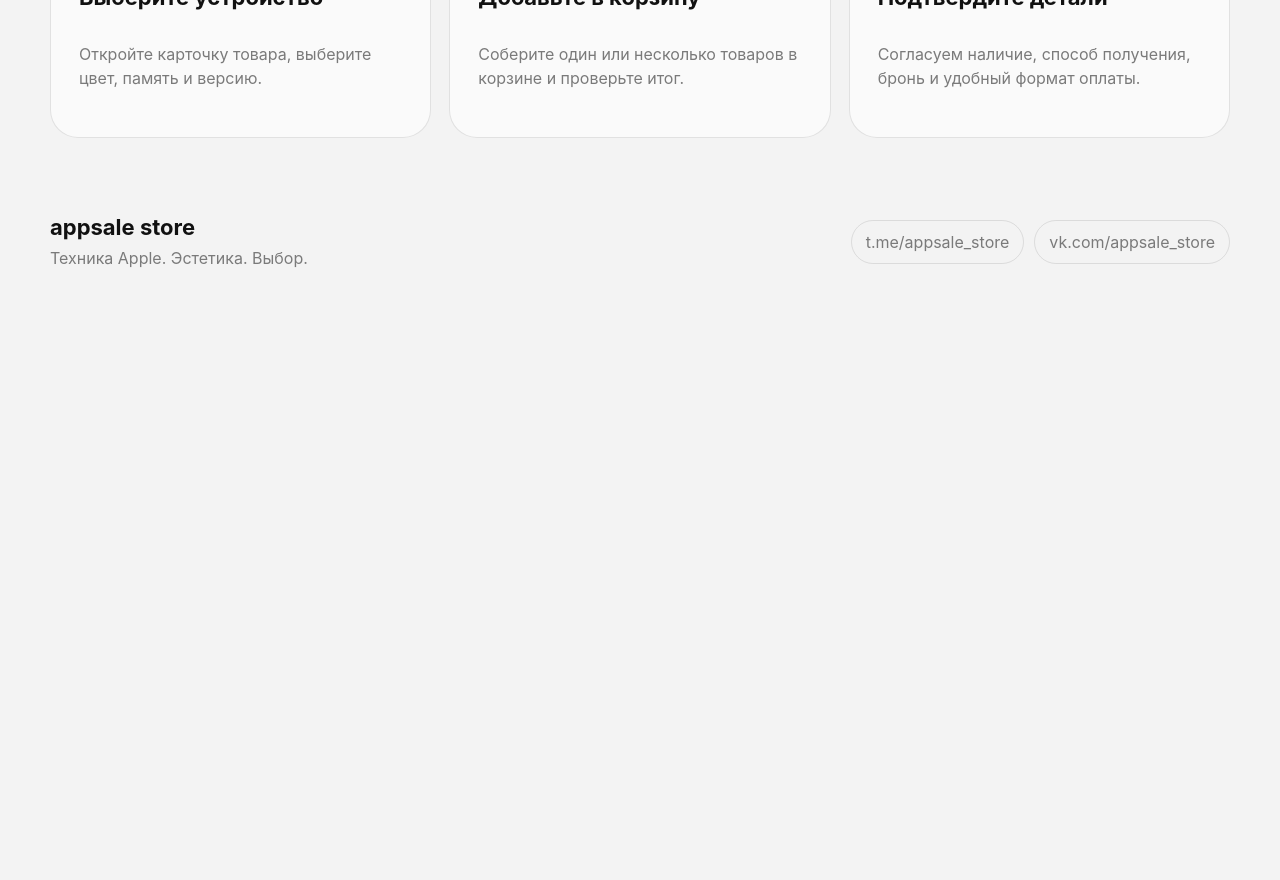
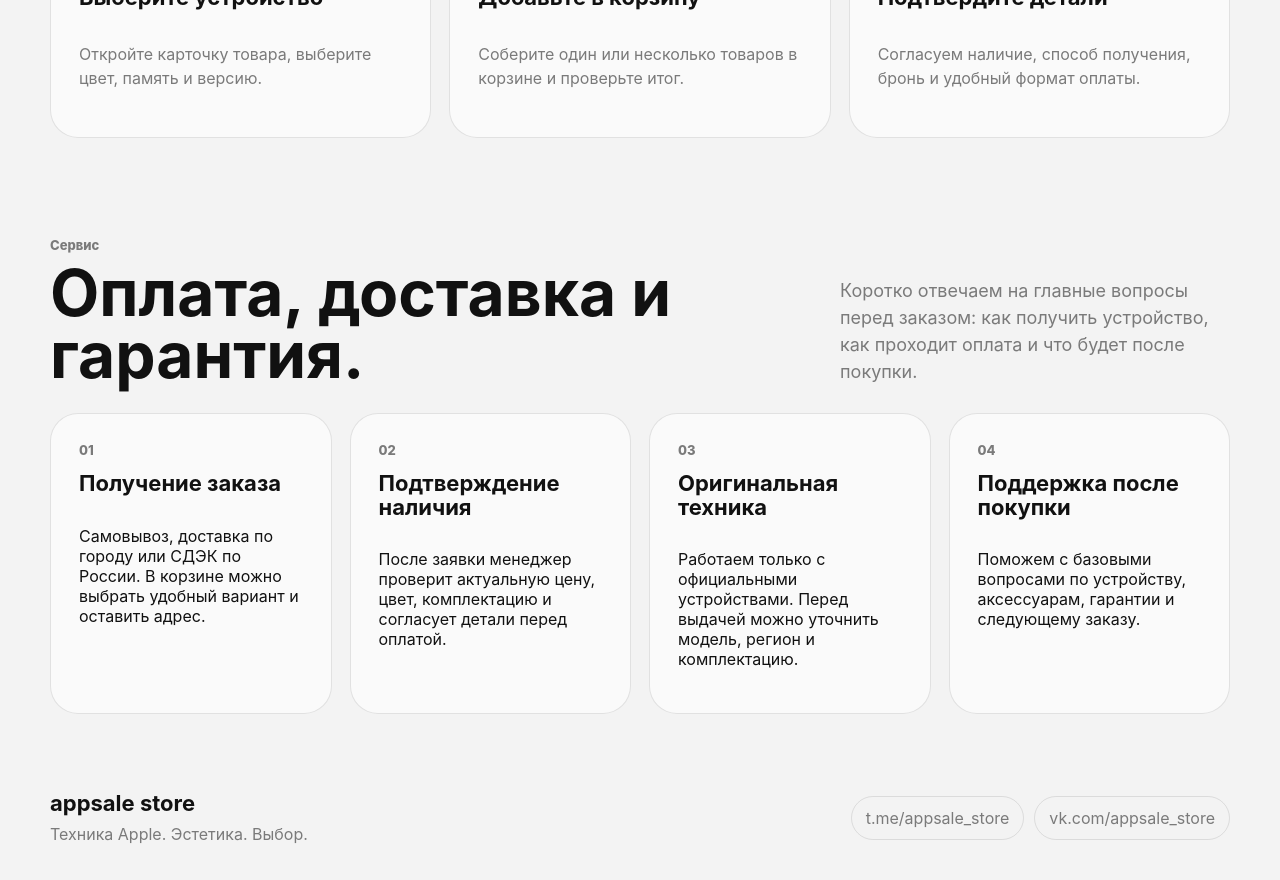
Before and after one commit to it706/appsale-store, a Next.js app: page / in a window 1280 px wide. Shown: the part 7200-8080 px from the top of the page. Before the commit the page ends 7504 px from the top, so only its background shows below. Built offline with nearby package versions, Linux system fonts and the light colour scheme.

Commit message:
Add payment delivery and warranty section

```diff
--- a/app/globals.css
+++ b/app/globals.css
@@ -312,6 +312,7 @@ main {
 
 .trustStrip,
 .howSection,
+.paymentSection,
 .footer {
   width: min(1180px, calc(100% - 32px));
   margin: 0 auto;
@@ -382,7 +383,8 @@ main {
 }
 
 .catalogSection,
-.howSection {
+.howSection,
+.paymentSection {
   padding: 96px 0 0;
 }
 
@@ -1428,13 +1430,22 @@ main {
   font-weight: 620;
 }
 
+.steps,
+.serviceGrid {
+  display: grid;
+  gap: 18px;
+}
+
 .steps {
-  display: grid;
   grid-template-columns: repeat(3, minmax(0, 1fr));
-  gap: 18px;
-}
-
-.steps article {
+}
+
+.serviceGrid {
+  grid-template-columns: repeat(4, minmax(0, 1fr));
+}
+
+.steps article,
+.serviceGrid article {
   display: grid;
   gap: 14px;
   min-height: 230px;
@@ -1442,6 +1453,22 @@ main {
   border-radius: 28px;
   padding: 28px;
   background: rgba(255, 255, 255, 0.54);
+}
+
+.serviceGrid article {
+  min-height: 250px;
+  align-content: start;
+}
+
+.serviceGrid span {
+  color: var(--gray);
+  font-size: 13px;
+  font-weight: 760;
+}
+
+.serviceGrid strong {
+  font-size: 22px;
+  line-height: 1.08;
 }
 
 .footer {
@@ -1796,7 +1823,8 @@ main {
   }
 
   .trustStrip,
-  .steps {
+  .steps,
+  .serviceGrid {
     grid-template-columns: 1fr;
   }
 
@@ -1811,6 +1839,7 @@ main {
   .trustStrip,
   .catalogSection,
   .howSection,
+  .paymentSection,
   .footer {
     width: min(100% - 22px, 1180px);
   }
@@ -1972,6 +2001,7 @@ main {
   .trustStrip,
   .catalogSection,
   .howSection,
+  .paymentSection,
   .footer {
     width: calc(100% - 16px);
   }
@@ -1995,6 +2025,10 @@ main {
   }
 
   .howSection {
+    padding-top: 52px;
+  }
+
+  .paymentSection {
     padding-top: 52px;
   }
 
--- a/app/page.tsx
+++ b/app/page.tsx
@@ -1431,6 +1431,38 @@ export default function Home() {
         </div>
       </section>
 
+      <section className="paymentSection" aria-label="Оплата доставка и гарантия">
+        <div className="sectionHead">
+          <div>
+            <span>Сервис</span>
+            <h2>Оплата, доставка и гарантия.</h2>
+          </div>
+          <p>Коротко отвечаем на главные вопросы перед заказом: как получить устройство, как проходит оплата и что будет после покупки.</p>
+        </div>
+        <div className="serviceGrid">
+          <article>
+            <span>01</span>
+            <strong>Получение заказа</strong>
+            <p>Самовывоз, доставка по городу или СДЭК по России. В корзине можно выбрать удобный вариант и оставить адрес.</p>
+          </article>
+          <article>
+            <span>02</span>
+            <strong>Подтверждение наличия</strong>
+            <p>После заявки менеджер проверит актуальную цену, цвет, комплектацию и согласует детали перед оплатой.</p>
+          </article>
+          <article>
+            <span>03</span>
+            <strong>Оригинальная техника</strong>
+            <p>Работаем только с официальными устройствами. Перед выдачей можно уточнить модель, регион и комплектацию.</p>
+          </article>
+          <article>
+            <span>04</span>
+            <strong>Поддержка после покупки</strong>
+            <p>Поможем с базовыми вопросами по устройству, аксессуарам, гарантии и следующему заказу.</p>
+          </article>
+        </div>
+      </section>
+
       <footer className="footer">
         <div>
           <strong>appsale store</strong>
```
